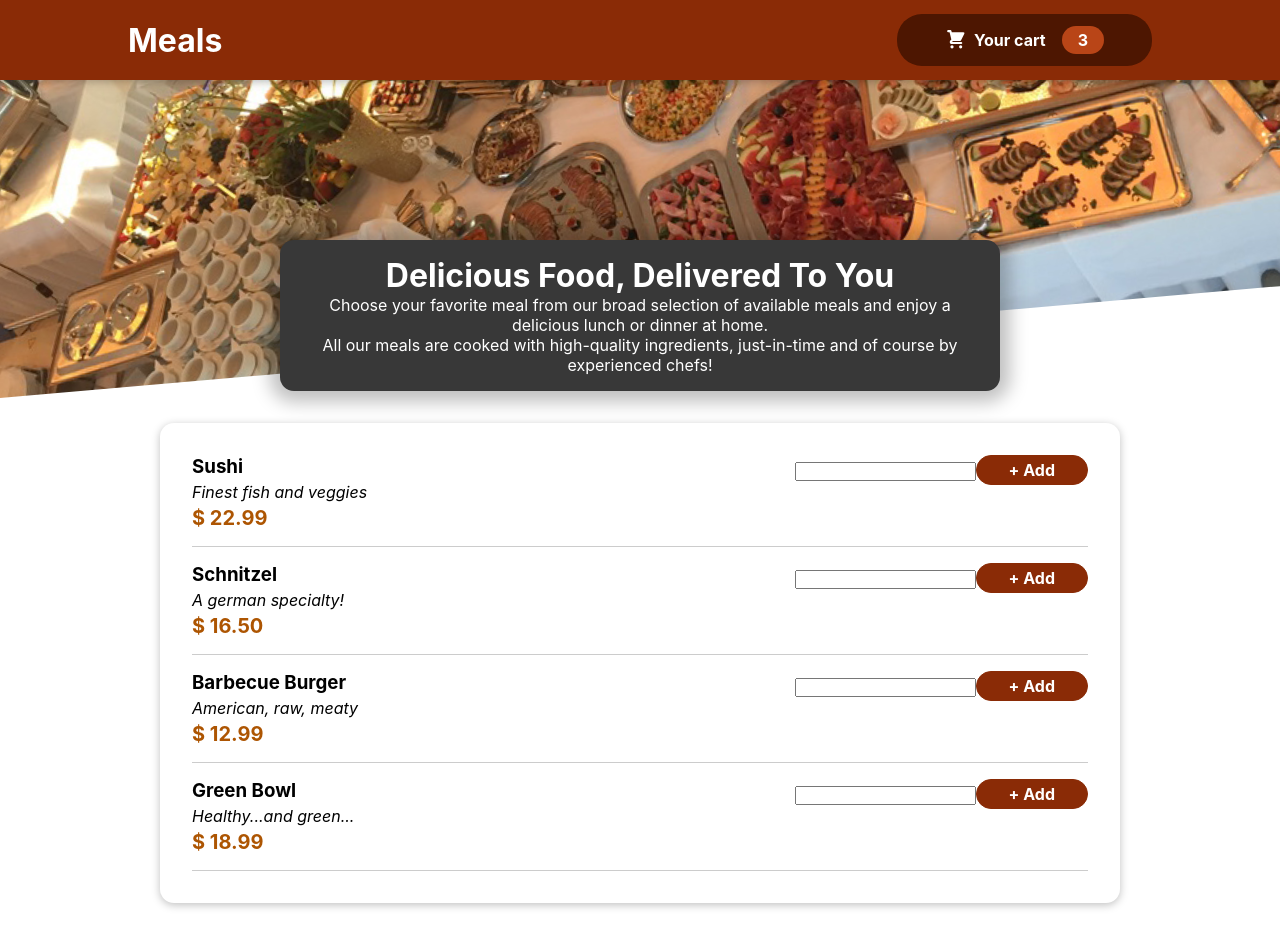
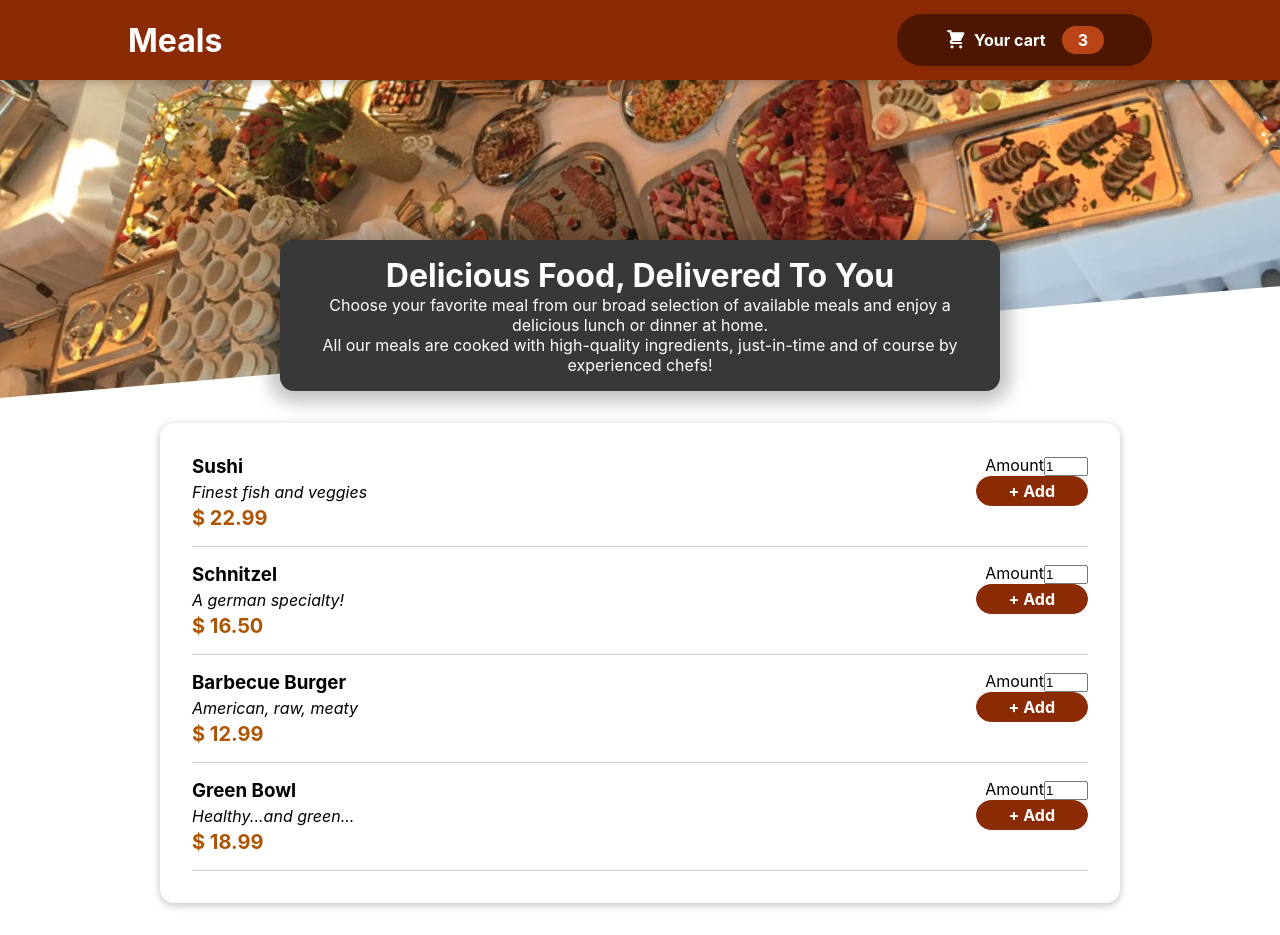
Before and after one commit to Robert-Safin/food-delivery, a React (Create React App) app: page / in a window 1280 px wide. Built offline with nearby package versions, Linux system fonts and the light colour scheme.

Commit message:
label comp

```diff
--- a/src/components/Meals/MealItem.js/MealItemForm.js
+++ b/src/components/Meals/MealItem.js/MealItemForm.js
@@ -1,16 +1,23 @@
-import classes from './MealItemForm.module.css'
-
-
-
-
+import classes from "./MealItemForm.module.css";
+import Input from "../../UI/Input";
 
 const MealItemForm = () => {
   return (
     <form className={classes.form}>
-      <input type="text" />
+      <Input
+        label="Amount"
+        input={{
+          id: "amount",
+          type: "number",
+          min: "1",
+          max: "5",
+          step: "1",
+          defaultValue: "1",
+        }}
+      />
       <button>+ Add</button>
     </form>
-  )
-}
+  );
+};
 
-export default MealItemForm
+export default MealItemForm;
--- a/src/components/UI/Input.js
+++ b/src/components/UI/Input.js
@@ -4,7 +4,7 @@
   return (
     <div className={classes.Input}>
       <label htmlFor={props.input.id}>{props.label}</label>
-      <input/>
+      <input {...props.input}/>
     </div>
   )
 }
```
